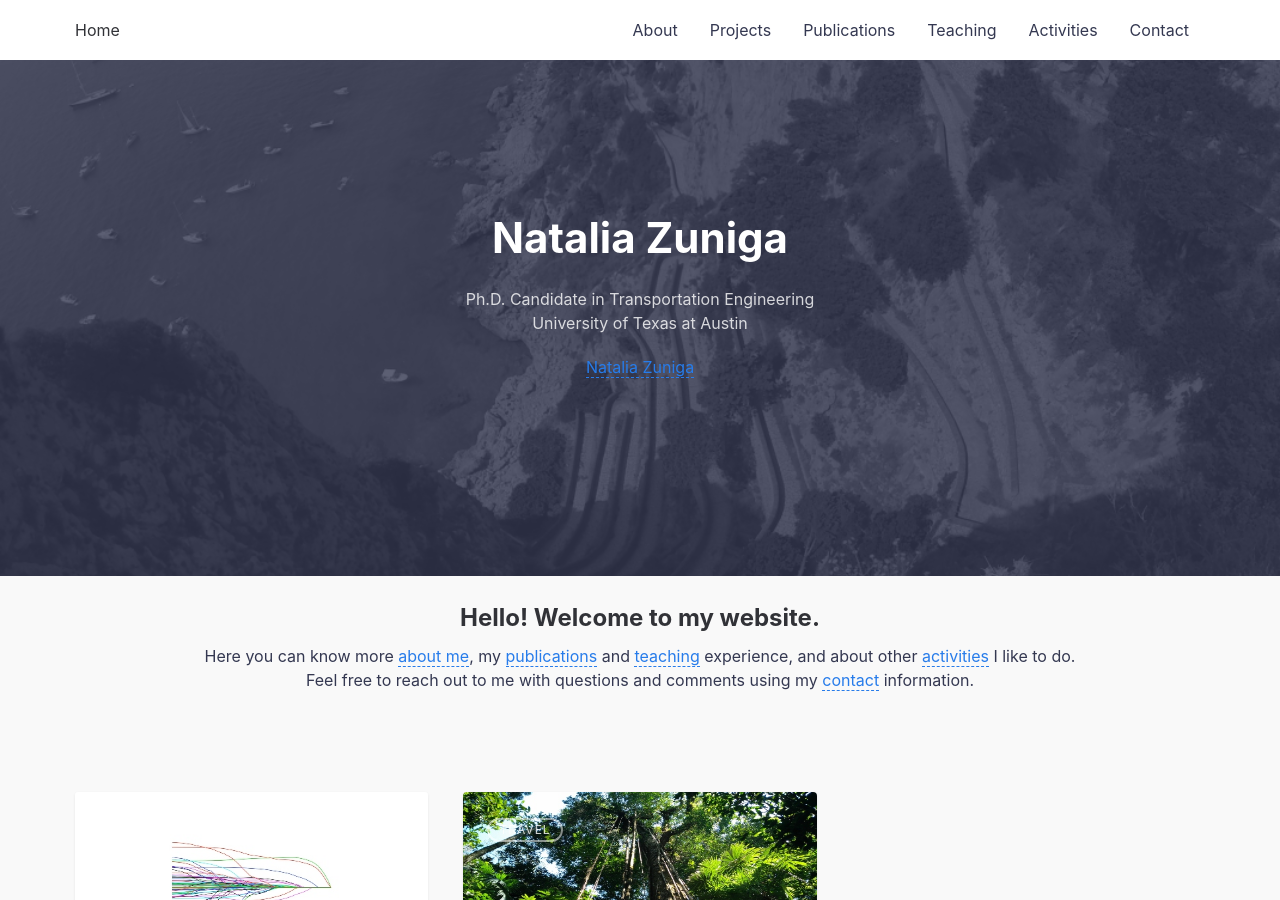
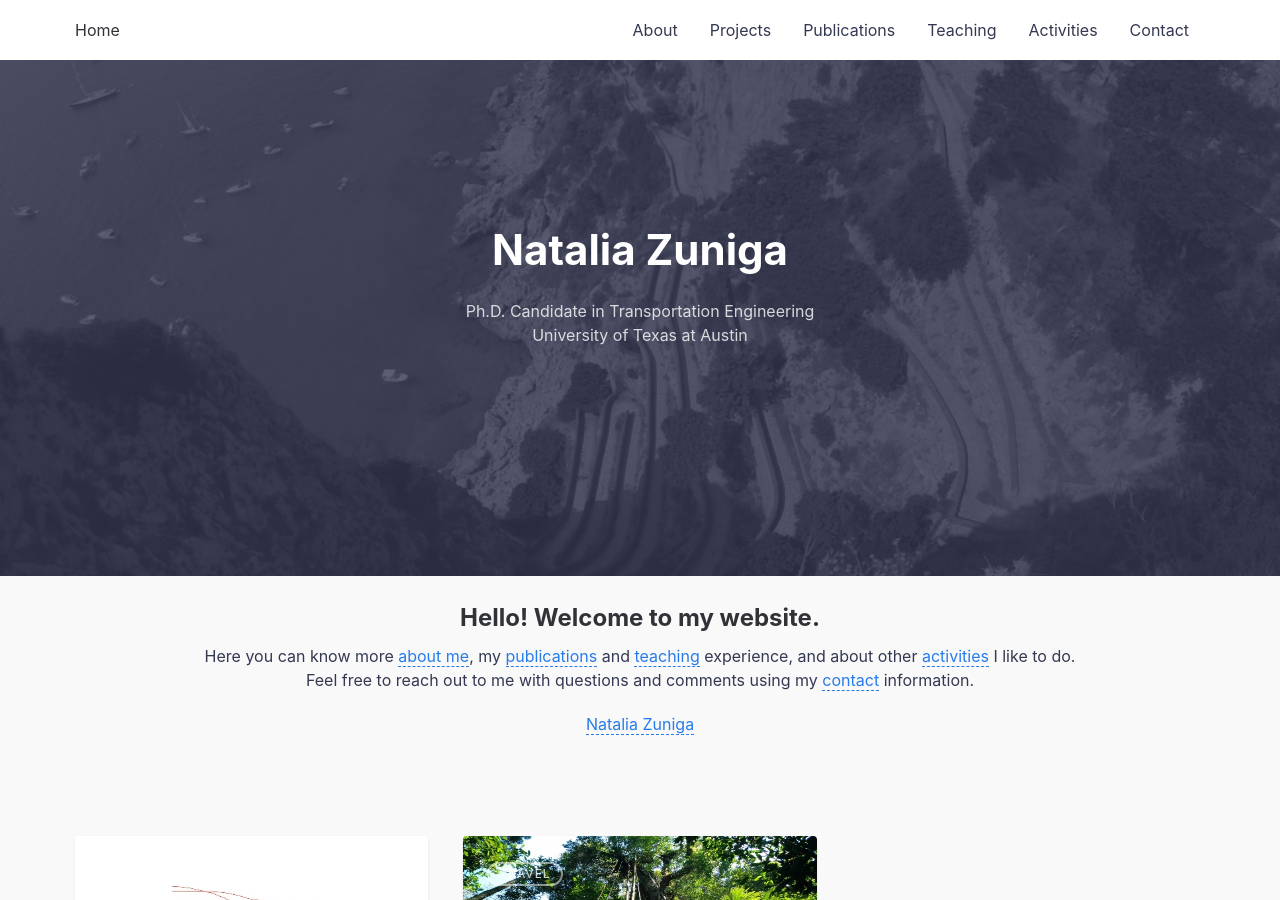
Before and after one commit to nzunigag/nzunigag.github.io, a Jekyll site: the page built from index.md, in a window 1280 px wide and 900 px high. Built offline with Jekyll 4.4.1, drawn with Linux system fonts in a browser that asks for light colours; comment, search, counter and statistics services are not loaded.

Commit message:
Update default.html

```diff
--- a/_layouts/default.html
+++ b/_layouts/default.html
@@ -23,8 +23,6 @@ layout: compress
       <div class="hero__wrap">
         <h1 class="hero__title">{{ site.title | escape }}</h1>
         <p class="hero__meta">{{ site.tagline }}</p>
-        <script type="text/javascript" src="https://platform.linkedin.com/badges/js/profile.js" async defer></script>
-        <div class="LI-profile-badge"  data-version="v1" data-size="medium" data-locale="en_US" data-type="horizontal" data-theme="dark" data-vanity="nzunigag"><a class="LI-simple-link" href='https://www.linkedin.com/in/nzunigag?trk=profile-badge'>Natalia Zuniga</a></div>
         </div>
     </div>
 
@@ -41,6 +39,8 @@ layout: compress
               <a href="https://nzunigag.github.io/activities/">activities</a> I like to do. <br>
               Feel free to reach out to me with questions and comments using my
               <a href="https://nzunigag.github.io/contact/">contact</a> information.
+              <script type="text/javascript" src="https://platform.linkedin.com/badges/js/profile.js" async defer></script>
+              <div class="LI-profile-badge"  data-version="v1" data-size="medium" data-locale="en_US" data-type="horizontal" data-theme="dark" data-vanity="nzunigag"><a class="LI-simple-link" href='https://www.linkedin.com/in/nzunigag?trk=profile-badge'>Natalia Zuniga</a></div>
             </p>
           <div class="post-list" itemscope="" itemtype="http://schema.org/Blog">
 
```
